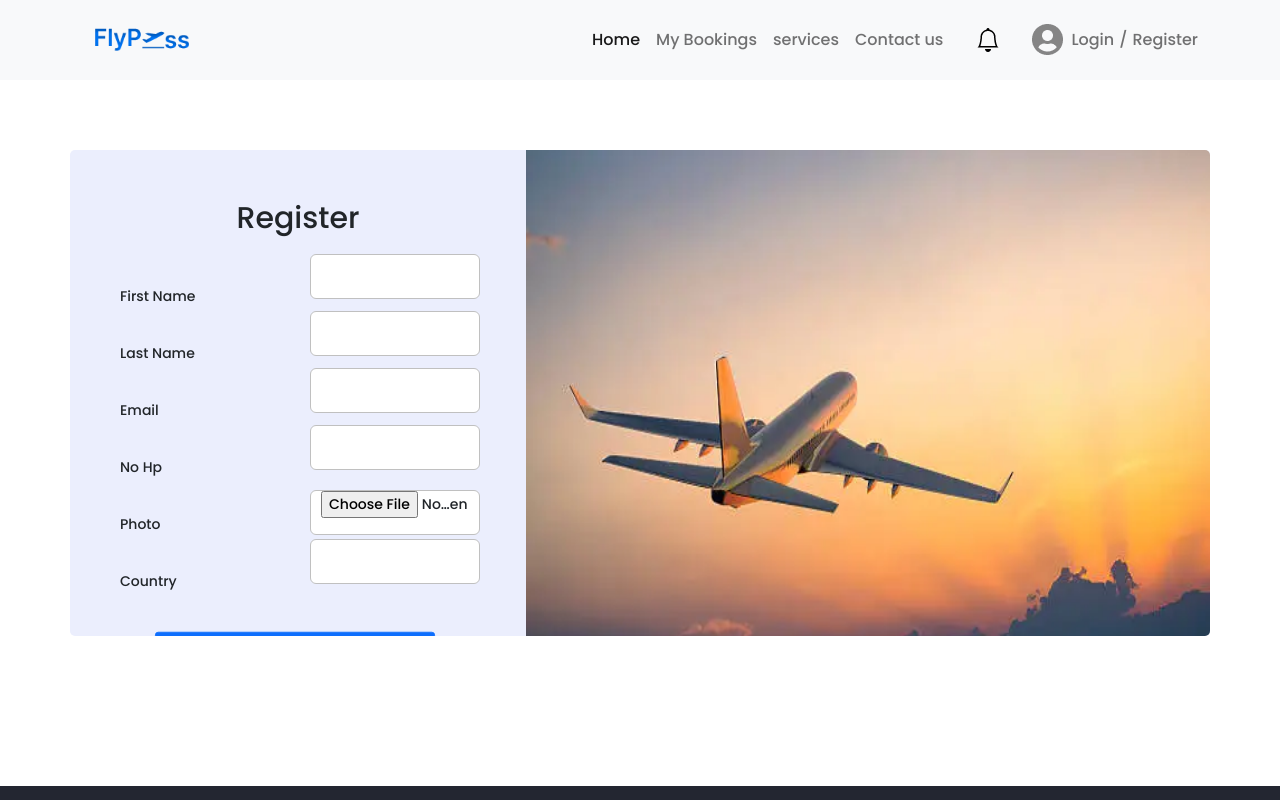
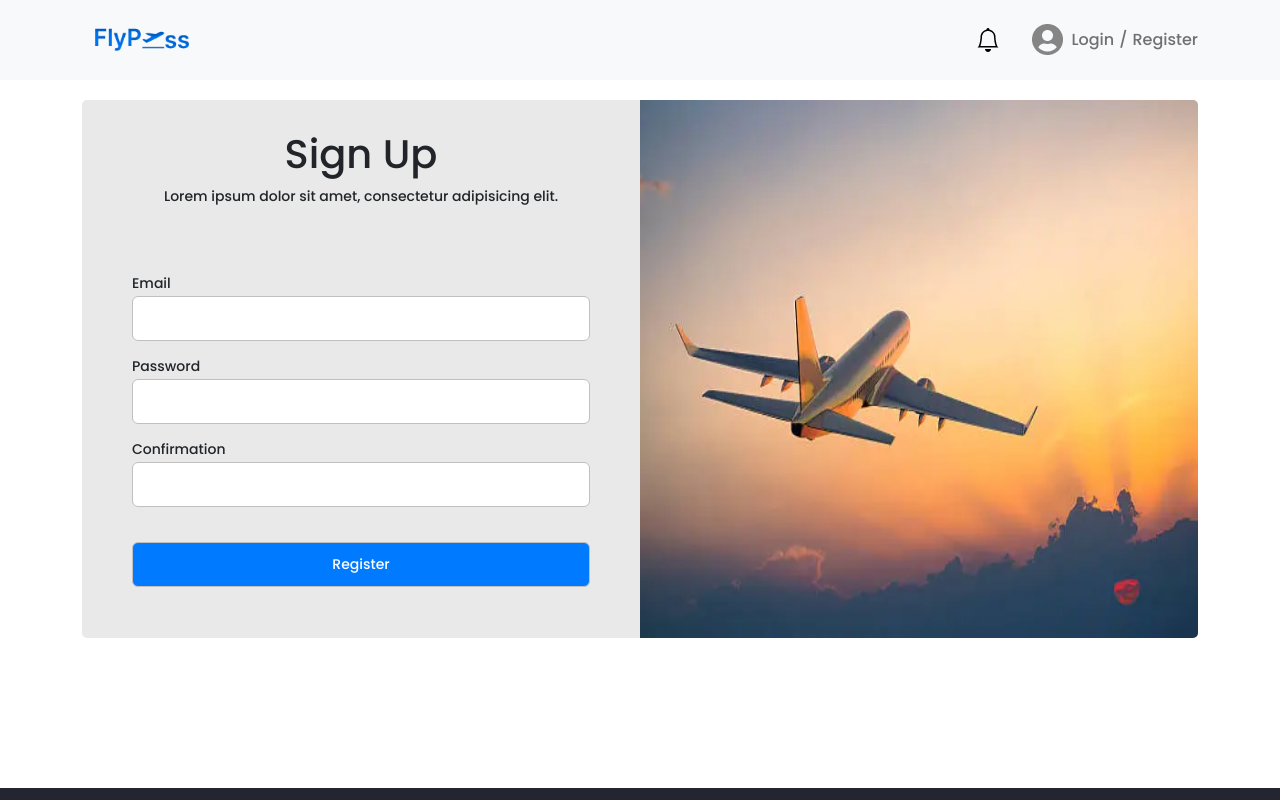
Before and after one commit to pahrurozidev/flypass-frontend, a React (Vite) app: page /register in a window 1280 px wide. Shown: the top 800 px of the page. Built offline with nearby package versions, Linux system fonts and the light colour scheme.

Commit message:
fix-slicing-login-register

```diff
--- a/src/components/homepage/contact/Contact.jsx
+++ b/src/components/homepage/contact/Contact.jsx
@@ -7,7 +7,7 @@ import Logo from '../../../assets/homepage/Logo.png';
 
 export default function Contact() {
     return (
-        <section className="container contact">
+        <section className="container contact" id='contact'>
             <div className="contact-detail">
                 <img src={Logo} alt="" className="flypass-logo" />
                 <p>Lorem ipsum dolor sit amet, consectetur
--- a/src/components/homepage/navbar/Navbar.jsx
+++ b/src/components/homepage/navbar/Navbar.jsx
@@ -1,38 +1,47 @@
 import React from 'react';
+import { useLocation } from 'react-router-dom';
+import { Link } from 'react-router-dom';
 import NavList from './NavList';
 import UserCircle from '../../../assets/homepage/user-circle.png';
 import Logo from '../../../assets/homepage/Logo.png';
 import Bell from '../../../assets/homepage/bell.png';
 
 export default function Navbar() {
+    const location = useLocation().pathname;
+
     return (
         // <nav className="navbar navbar-expand-lg navbar-light bg-light fixed-top">
         //     <NavList />
         // </nav>
-        <nav class="navbar navbar-expand-lg navbar-light bg-light fixed-top">
-            <div class="container">
-                <a class="navbar-brand" href="/">
-                    <img src={Logo} alt="" class="flypass-logo" />
-                </a>
-                <button class="navbar-toggler" type="button" data-bs-toggle="collapse" data-bs-target="#navbarNavAltMarkup"
+        <nav className="navbar navbar-expand-lg navbar-light bg-light fixed-top">
+            <div className="container">
+                <Link to={'/'} className="navbar-brand">
+                    <img src={Logo} alt="" className="flypass-logo" />
+                </Link>
+                <button className="navbar-toggler" type="button" data-bs-toggle="collapse" data-bs-target="#navbarNavAltMarkup"
                     aria-controls="navbarNavAltMarkup" aria-expanded="false" aria-label="Toggle navigation">
-                    <span class="navbar-toggler-icon"></span>
+                    <span className="navbar-toggler-icon"></span>
                 </button>
-                <div class="collapse navbar-collapse" id="navbarNavAltMarkup">
-                    <div class="navbar-nav ms-auto">
-                        <a class="nav-link active" aria-current="page" href="/">Home</a>
-                        <a class="nav-link" href="#">My Bookings</a>
-                        <a class="nav-link" href="#">services</a>
-                        <a class="nav-link" href="#">Contact us</a>
-                    </div>
+                <div className="collapse navbar-collapse" id="navbarNavAltMarkup">
+                    {(location === "/login" ||
+                        location === "/register" ||
+                        location === "/register2") ?
+                        <div className='navbar-nav ms-auto'></div> :
+                        <div className="navbar-nav ms-auto">
+                            <a className="nav-link active" aria-current="page" href="#">Home</a>
+                            <a className="nav-link" href="#booking">My Bookings</a>
+                            <a className="nav-link" href="#service">services</a>
+                            <a className="nav-link" href="#contact">Contact us</a>
+                        </div>
+                    }
                     <div className='bell'>
                         <a href="#"><img src={Bell} alt="bell icon" /></a>
                     </div>
-                    <div class="navbar-nav user ms-4">
-                        <img src={UserCircle} class="nav-link user-image" alt="" />
-                        <a class="nav-link px-0 mt-1" href="/login">Login</a>
-                        <a class="nav-link px-0 mt-1 slash">/</a>
-                        <a class="nav-link px-0 mt-1 register" href="/register">Register</a>
+                    <div className="navbar-nav user ms-4">
+                        <img src={UserCircle} className="nav-link user-image" alt="" />
+                        <Link to={'/login'} className="nav-link px-0 mt-1">Login</Link>
+                        <a className="nav-link px-0 mt-1 slash">/</a>
+                        <Link to={'/register'} className="nav-link px-0 mt-1 register">Register</Link>
                     </div>
                 </div>
             </div>
--- a/src/components/homepage/search/Form.jsx
+++ b/src/components/homepage/search/Form.jsx
@@ -3,7 +3,7 @@ import Change from '../../../assets/homepage/change.png';
 
 export default function Form() {
     return (
-        <form action="">
+        <form action="" id='booking'>
             <ul>
                 {/* <!-- departure --> */}
                 <li>
--- a/src/components/homepage/service/Service.jsx
+++ b/src/components/homepage/service/Service.jsx
@@ -3,7 +3,7 @@ import ServiceItem from './ServiceItem';
 
 export default function Service() {
     return (
-        <section className="container service">
+        <section className="container service" id='service'>
             <ServiceItem />
         </section>
     );
--- a/src/components/login/LoginPage.jsx
+++ b/src/components/login/LoginPage.jsx
@@ -2,24 +2,33 @@ import React from 'react';
 import Fligh from '../../assets/homepage/flight.webp';
 
 export default function LoginPage() {
+
     return (
-        <section className="container login">
-            <div className="login-detail">
-                <form action="">
-                    <h3>Login</h3>
-                    <p className='mb-3'>Email</p>
-                    <input type="text" />
-                    <p className='mb-3'>Password</p>
-                    <input type="text" /><br />
-                    <a href="" className='forget_pass'>Forget Password?</a>
-                    <button type="button" className="btn btn-primary">Login</button>
-                </form>
-                <div className="rref">
-                    <p className="p1">Don't Have Any Account?</p>
-                    <a href="/register" style={{textDecoration:"none"}}>Register Now</a>
+        <section className="container login-container">
+            <section>
+                <div>
+                    <div className='login-header'>
+                        <h1>Login</h1>
+                        <p>Lorem ipsum dolor sit amet, consectetur adipisicing elit.</p>
+                    </div>
+                    <form action="">
+                        <ul>
+                            <li>
+                                <label htmlFor="email">Email</label>
+                                <input type="email" />
+                            </li>
+                            <li>
+                                <label htmlFor="password">Password</label>
+                                <input type="password" />
+                            </li>
+                            <li>
+                                <input type="button" value='Login' />
+                            </li>
+                        </ul>
+                    </form>
                 </div>
-            </div>
-            <img src={Fligh} alt="" className="fligh" />
+                <img src={Fligh} alt="" />
+            </section>
         </section>
     );
 }
--- a/src/components/login/RegisterPage.jsx
+++ b/src/components/login/RegisterPage.jsx
@@ -1,64 +1,44 @@
 import React from 'react';
+import { redirect } from 'react-router-dom';
 import Fligh from '../../assets/homepage/flight.webp';
 
 export default function RegisterPage() {
+
+    const redirectToPersonalInfo = () => {
+        alert('redirect to personal information')
+        return redirect("/register2")
+    }
+
     return (
-        <section className="container login">
-            <div className="login-detail2">
-                <form action="">
-                    <h3>Register</h3>
-                    <div className='name'>
-                        <div className='row'>
-                            <div className='col-md-6'>
-                                <label htmlFor="" className='mb-3'>First Name</label>
-                            </div>
-                            <div className='col-md-6'>
-                                <input type="text" className='mb-3' />
-                            </div>
-                            <div className='col-md-6'>
-                                <label htmlFor="" className='mb-3'>Last Name</label>
-                            </div>
-                            <div className='col-md-6'>
-                                <input type="text" className='mb-3' />
-                            </div>
-                        </div>
+        <section className="container login-container">
+            <section>
+                <div>
+                    <div className='login-header'>
+                        <h1>Sign Up</h1>
+                        <p>Lorem ipsum dolor sit amet, consectetur adipisicing elit.</p>
                     </div>
-                    <div className='name'>
-                        <div className='row'>
-                            <div className='col-md-6'>
-                                <label htmlFor="" className='mb-3'>Email</label>
-                            </div>
-                            <div className='col-md-6'>
-                                <input type="text" className='mb-3' />
-                            </div>
-                        </div>
-                    </div>
-                    <div className='name'>
-                        <div className='row'>
-                            <div className='col-md-6'>
-                                <label htmlFor="" className='mb-3'>No Hp</label>
-                            </div>
-                            <div className='col-md-6'>
-                                <input type="text" className='mb-3' />
-                            </div>
-                            <div className='col-md-6'>
-                                <label htmlFor="" className='mb-3'>Photo</label>
-                            </div>
-                            <div className='col-md-6'>
-                                <input type="file" className='mb-3 bg-white' />
-                            </div>
-                            <div className='col-md-6'>
-                                <label htmlFor="" className='mb-3'>Country</label>
-                            </div>
-                            <div className='col-md-6'>
-                                <input type="text" className='mb-3' />
-                            </div>
-                        </div>
-                    </div>
-                    <a href="/register2"><button type="button" className="btn btn-primary">Next</button></a>
-                </form>
-            </div>
-            <img src={Fligh} alt="" className="fligh" />
+                    <form action="">
+                        <ul>
+                            <li>
+                                <label htmlFor="email">Email</label>
+                                <input type="email" />
+                            </li>
+                            <li>
+                                <label htmlFor="password">Password</label>
+                                <input type="password" />
+                            </li>
+                            <li>
+                                <label htmlFor="confirmasi_password">Confirmation</label>
+                                <input type="password" />
+                            </li>
+                            <li>
+                                <input type="button" value='Register' onClick={() => redirectToPersonalInfo()} />
+                            </li>
+                        </ul>
+                    </form>
+                </div>
+                <img src={Fligh} alt="" />
+            </section>
         </section>
     );
 }
--- a/src/components/login/RegisterPage2.jsx
+++ b/src/components/login/RegisterPage2.jsx
@@ -1,65 +1,63 @@
 import React from 'react';
-import Fligh from '../../assets/homepage/flight.webp';
 
 export default function RegisterPage2() {
     return (
-        <section className="container login">
-            <div className="login-detail2">
-                <form action="">
-                    <div className='name'>
-                        <div className='row'>
-                            <div className='col-md-6'>
-                                <label htmlFor="" className='mb-3'>Pos Code</label>
-                            </div>
-                            <div className='col-md-6'>
-                                <input type="text" className='mb-3'/>
-                            </div>
-                            <div className='col-md-6'>
-                                <label htmlFor="" className='mb-3'>City</label>
-                            </div>
-                            <div className='poto col-md-6'>
-                                <input type="text" className='mb-3' />
-                            </div>
-                        </div>
-                    </div>
-                    <div className='name'>
-                        <div className='row'>
-                            <div className='col-md-6'>
-                                <label htmlFor="" className='mb-3'>Address</label>
-                            </div>
-                            <div className='col-md-6'>
-                                <input type="text" className='mb-3' />
-                            </div>
-                            <div className='col-md-6'>
-                                <label htmlFor="" className='mb-3'>Gender</label>
-                            </div>
-                            <div className='col-md-6'>
-                                <input type="text" className='mb-3' />
-                            </div>
-                            <div className='col-md-6'>
-                                <label htmlFor="" className='mb-3'>Birthday</label>
-                            </div>
-                            <div className='col-md-6'>
-                                <input type="date" className='mb-3' />
-                            </div>
-                            <div className='col-md-6'>
-                                <label htmlFor="" className='mb-3'>Password</label>
-                            </div>
-                            <div className='col-md-6'>
-                                <input type="text" className='mb-3' />
-                            </div>
-                            <div className='col-md-6'>
-                                <label htmlFor="" className='mb-3'>Password Confirm</label>
-                            </div>
-                            <div className='col-md-6'>
-                                <input type="text" className='mb-3' />
-                            </div>
-                        </div>
-                    </div>
-                    <button type="button" className="btn btn-primary">Create Your Account</button>
-                </form>
+        <section className="container personal-container">
+            <div className='personal_header'>
+                <h1>Personal Information</h1>
+                <p>Lorem ipsum dolor sit amet, consectetur adipisicing elit.</p>
             </div>
-            <img src={Fligh} alt="" className="fligh" />
+            <form action="">
+                <ul className='personal-left'>
+                    <li>
+                        <label htmlFor="f_name">First Name</label>
+                        <input type="text" />
+                    </li>
+                    <li>
+                        <label htmlFor="f_name">Birthday</label>
+                        <input type="text" />
+                    </li>
+                    <li>
+                        <label htmlFor="f_name">Email</label>
+                        <input type="text" />
+                    </li>
+                    <li>
+                        <label htmlFor="f_name">City</label>
+                        <input type="text" />
+                    </li>
+                    <li>
+                        <label htmlFor="f_name">Pos Code</label>
+                        <input type="text" />
+                    </li>
+                </ul>
+                <ul className='personal-right'>
+                    <li>
+                        <label htmlFor="f_name">Last Name</label>
+                        <input type="text" />
+                    </li>
+                    <li>
+                        <label htmlFor="f_name">Phone</label>
+                        <input type="text" />
+                    </li>
+                    <li>
+                        <label htmlFor="f_name">Gender</label>
+                        <input type="text" />
+                    </li>
+                    <li>
+                        <label htmlFor="f_name">Address</label>
+                        <input type="text" />
+                    </li>
+                    <li>
+                        <label htmlFor="f_name">Country</label>
+                        <input type="text" />
+                    </li>
+                </ul>
+                <ul className='personal-bottom'>
+                    <li>
+                        <input type="button" value='Save' />
+                    </li>
+                </ul>
+            </form>
         </section>
     );
 }
--- a/src/pages/Login.jsx
+++ b/src/pages/Login.jsx
@@ -11,6 +11,7 @@ import '../styles/login.css'
 
 class Login extends Component {
     render() {
+
         return (
             <Fragment>
                 <Navbar />
--- a/src/styles/homepage.css
+++ b/src/styles/homepage.css
@@ -158,6 +158,7 @@ form .button_search {
     grid-template-columns: repeat(3, 1fr);
     grid-template-rows: repeat(2, 1fr);
     border-radius: 10px;
+    padding-top: 100px;
 }
 
 .service h1 {
@@ -211,6 +212,7 @@ form .button_search {
     text-align: center;
     border-radius: 100px 20px 20px 20px;
     position: relative;
+    padding-top: 100px;
 }
 
 .offer h6 {
--- a/src/styles/login.css
+++ b/src/styles/login.css
@@ -1,320 +1,153 @@
-/* login */
-.login {
-    height: 486px;
-    margin-top: 150px;
-    background: #EBEEFD;
-    padding: 0;
+.login-container section {
+    display: grid;
+    grid-template-columns: repeat(1, 1fr);
+
+    margin-top: 100px;
+    background: rgb(233, 233, 233);
+    border-radius: 5px;
     overflow: hidden;
+}
+
+.login-container .login-header {
+    text-align: center;
+
+    padding: 30px;
+    font-size: 14px;
+}
+
+.login-container section input[type="button"] {
+    margin-top: 20px;
+    background: #007AFF;
+    color: white;
+}
+
+.login-container section img {
+    width: 100%;
+
+    grid-row-start: 1;
+}
+
+/* personal */
+
+.personal-container {
+    padding-top: 50px;
+    background: rgb(233, 233, 233);
     border-radius: 5px;
+    margin-top: 120px;
+}
+
+.personal-container .personal_header {
+    text-align: center;
+}
+
+.personal-container p {
+    font-size: 14px;
+}
+
+.personal-container form {
+    margin-top: 50px;
 
     display: grid;
-    grid-template-columns: repeat(5, 1fr);
-
+    grid-template-columns: repeat(1, 1fr);
 }
 
-.login .login-detail {
-    display: flex;
-    flex-direction: column;
-    justify-content: center;
-
-    grid-column-start: 1;
-    grid-column-end: 3;
-    padding: 50px;
+.personal-container ul {
+    padding: 0 0 20px 0;
 }
 
-.login-detail h3 {
-    text-align: center;
-    font-size: 30px;
-    margin-bottom: 50px;
-
+.personal-right {
+    margin-top: -80px;
 }
 
-.login-detail input {
-    width: 350px;
-    margin-top: -100px;
+.personal-bottom {
+    margin-top: -30px;
 }
 
-.login-detail p {
-    margin: 10px 0 10px;
+.personal-bottom input {
+    background: #007AFF;
+    color: white;
 }
 
-.login-detail button {
-    margin-top: 20px;
-    width: 350px;
-}
-
-.login-detail a {
-    text-decoration: none;
-}
-
-.login-detail .rref {
-    margin-top: 30px;
-    text-align: center;
-    text-decoration: none;
-}
+/* personal */
 
 
-.login .fligh {
-    width: 100%;
-    grid-column-start: 3;
-    grid-column-end: 6;
-}
-
-.login .login-detail2 {
-    display: flex;
-    flex-direction: column;
-    justify-content: center;
-
-    grid-column-start: 1;
-    grid-column-end: 3;
-    padding: 50px;
-}
-
-.login-detail2 h3 {
-    text-align: center;
-    font-size: 30px;
-    margin-bottom: 30px;
-
-}
-
-.login-detail2 input {
-    width: 350px;
-    margin-top: -100px;
-}
-
-.login-detail2 p {
-    margin: 10px 0 10px;
-}
-
-.login-detail2 button {
-    margin-top: 20px;
-    width: 350px;
-}
-
-.login-detail2 a {
-    text-decoration: none;
-}
-
-.login-detail2 .rref {
-    margin-top: 30px;
-    text-align: center;
-    text-decoration: none;
-}
-
-.login-detail2 .name input {
-    width: 160px;
-}
-
-.login-detail2 .name label {
-    width: 360px;
-}
-
-/* login */
-
-/* login */
-@media screen and (max-width: 1399px) {
-    .login .fligh {
-        height: 100%;
-        padding: 10px;
-        padding: 0;
+@media screen and (min-width: 768px) {
+    .login-container section {
+        grid-template-columns: repeat(2, 1fr);
     }
 
-    .login-detail input {
-        width: 350px;
-        margin-top: -100px;
+    .login-container section img {
+        width: 100%;
+
+        grid-row-start: 1;
+        grid-column-start: 2;
+        height: 100%;
     }
 
-    .login-detail2 input {
-        width: 350px;
-        margin-top: -100px;
+    .personal-container form {
+        grid-template-columns: repeat(2, 1fr);
     }
 
-    .login-detail2 .name input {
-        width: 170px;
+    .personal-container form {
+        position: relative;
+    }
+
+    .personal-container ul {
+        display: flex;
+        flex-direction: column;
+        padding: 0 0px 80px 0px;
+    }
+
+    .personal-bottom {
+        position: absolute;
+        bottom: -60px;
+        right: 15px;
     }
 }
 
-@media screen and (max-width: 1199px) {
-
-    .login-detail input {
-        width: 300px;
-        margin-top: -100px;
+@media screen and (min-width: 1000px) {
+    .login-container section ul {
+        display: grid;
+        grid-template-columns: repeat(1, 1fr);
+        padding-bottom: 40px;
     }
 
-    .login-detail button {
-        width: 300px;
+    .login-container section input {
+        width: 100%;
+    }
+
+    .login-container section img {
+        width: 100%;
+
+        grid-column-start: 2;
+        height: 100%;
+    }
+
+    .login-container section input[type="button"] {
+        margin-top: 40px;
+    }
+
+    .personal-container ul {
+        display: flex;
+        flex-direction: column;
+        padding: 0 50px 100px 50px;
+    }
+
+    .personal-container input {
+        width: 100%;
+    }
+
+    .personal-bottom {
+        position: absolute;
+        bottom: -80px;
+        right: 0;
     }
 }
 
-@media screen and (max-width: 1000px) {
-    .login {
-        height: 950px;
-        grid-template-rows: repeat(2, 1fr);
-    }
-
-    .login .fligh {
-        grid-row-start: 1;
-        grid-row-end: 2;
-        grid-column-start: 1;
-        grid-column-end: 6;
-    }
-
-    .login .login-detail {
-        grid-row-start: 2;
-        grid-row-end: 3;
-        grid-column-start: 1;
-        grid-column-end: 5;
-    }
-
-    .login-detail p {
-        margin-left: 110px;
-    }
-
-    .login-detail a {
-        margin-left: 110px;
-    }
-
-    .login-detail h3 {
-        margin-left: 140px;
-    }
-
-    .login-detail input {
-        margin-left: 110px;
-        width: 400px;
-        margin-top: -100px;
-    }
-
-    .login-detail2 .name input {
-        width: 300px;
-    }
-
-    .login-detail button {
-        margin-top: 20px;
-        margin-left: 110px;
-        width: 400px;
-    }
-
-    .login-detail .rref {
-        margin-left: 40px;
-    }
-
-    .login .login-detail2 {
-        grid-row-start: 2;
-        grid-row-end: 3;
-        grid-column-start: 1;
-        grid-column-end: 6;
-    }
-
-    .login-detail2 input {
-        width: 400px;
-        margin-top: -100px;
-    }
-
-    .login-detail2 button {
-        margin-top: 20px;
-        margin-left: 120px;
-        width: 400px;
-    }
-
-}
-
-@media screen and (max-width: 767px) {
-    .login {
-        height: 1250px;
-    }
-
-    .login-detail p {
-        margin-left: 70px;
-    }
-
-    .login-detail a {
-        margin-left: 70px;
-    }
-
-    .login-detail h3 {
-        margin-left: 115px;
-    }
-
-    .login-detail input {
-        margin-left: 70px;
-        width: 310px;
-        margin-top: -100px;
-    }
-
-    .login-detail button {
-        margin-top: 20px;
-        margin-left: 50px;
-        width: 350px;
-    }
-
-    .login-detail2 button {
-        margin-top: 20px;
-        margin-left: 45px;
-        width: 350px;
-    }
-
-    .login-detail2 label {
-        margin-left: 70px;
-    }
-
-    .login-detail2 input {
-        margin-left: 70px;
-    }
-
-    .login-detail .rref {
-        margin-left: 40px;
+@media screen and (min-width: 1440px) {
+    .login-container section ul {
+        display: grid;
+        grid-template-columns: repeat(1, 1fr);
+        padding: 0 80px 40px;
     }
 }
-
-@media screen and (max-width: 425px) {
-    .login-detail p {
-        margin-left: 30px;
-    }
-
-    .login-detail a {
-        margin-left: 30px;
-    }
-
-    .login-detail h3 {
-        margin-left: 85px;
-    }
-
-    .login-detail input {
-        margin-left: 30px;
-        width: 270px;
-        margin-top: -100px;
-    }
-
-    .login-detail button {
-        margin-top: 20px;
-        margin-left: 40px;
-        width: 250px;
-    }
-
-    .login-detail .rref {
-        margin-left: 40px;
-    }
-
-    .login .login-detail2 {
-        padding: 30px;
-    }
-
-    .login-detail2 .name input {
-        width: 160px;
-    }
-
-    .login-detail2 button {
-        width: 200px;
-        margin-left: 85px;
-    }
-
-    .login-detail2 label {
-        margin-left: 105px;
-    }
-
-    .login-detail2 input {
-        margin-left: 105px;
-    }
-}
-
-/* login us */
```
